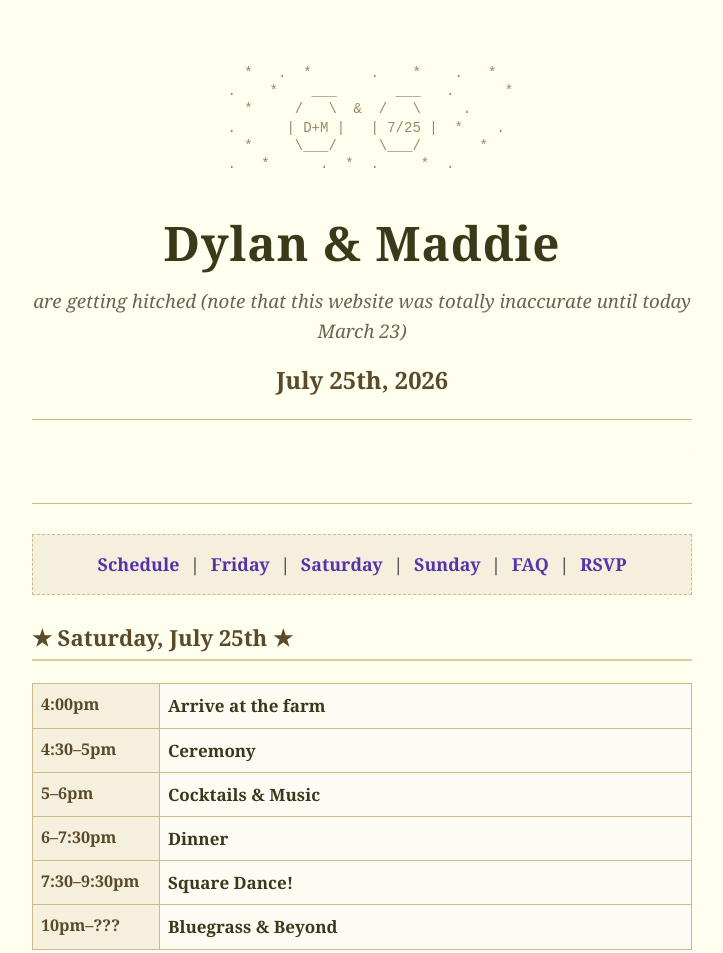
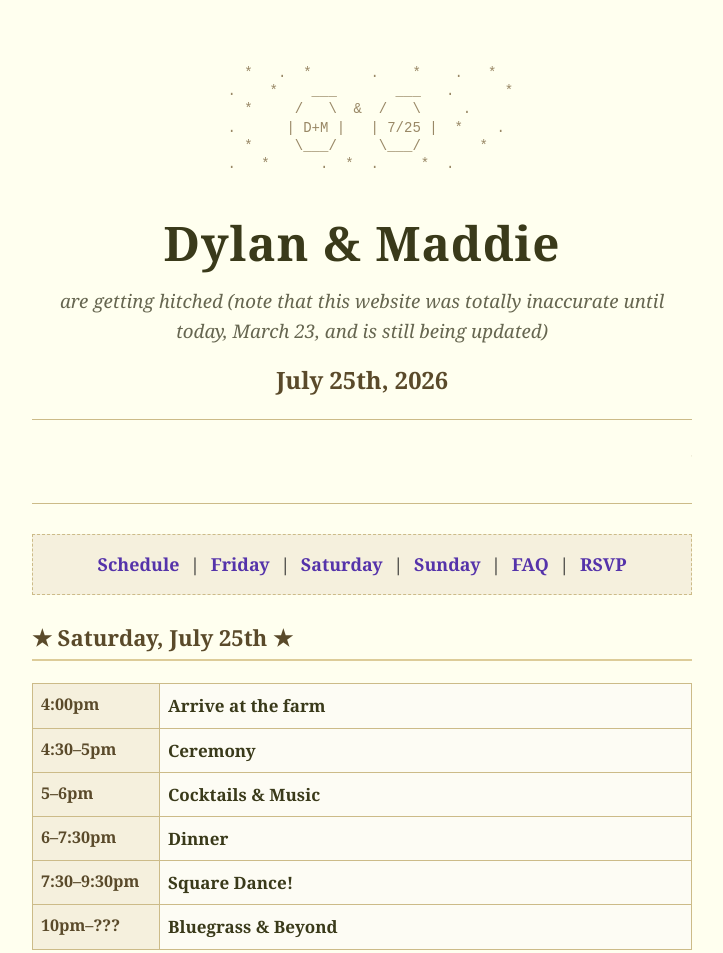
Before and after one commit to willisplummer/dylmad, a plain HTML site: page index.html in a window 1280 px wide. Shown: the top 953 px of the page, without its empty margins (278-1001 px from the left). Drawn offline with Linux system fonts and the light colour scheme.

Commit message:
Revise wedding announcement for clarity
Updated the wedding announcement date note for accuracy.

```diff
--- a/index.html
+++ b/index.html
@@ -23,7 +23,7 @@
   .   *      .  *  .     *  .
         </pre>
         <h1>Dylan &amp; Maddie</h1>
-        <h2>are getting hitched (note that this website was totally inaccurate until today March 23)</h2>
+        <h2>are getting hitched (note that this website was totally inaccurate until today, March 23, and is still being updated)</h2>
         <p class="date-big">July 25th, 2026</p>
         <hr>
         <marquee scrollamount="3" class="marquee">
```
